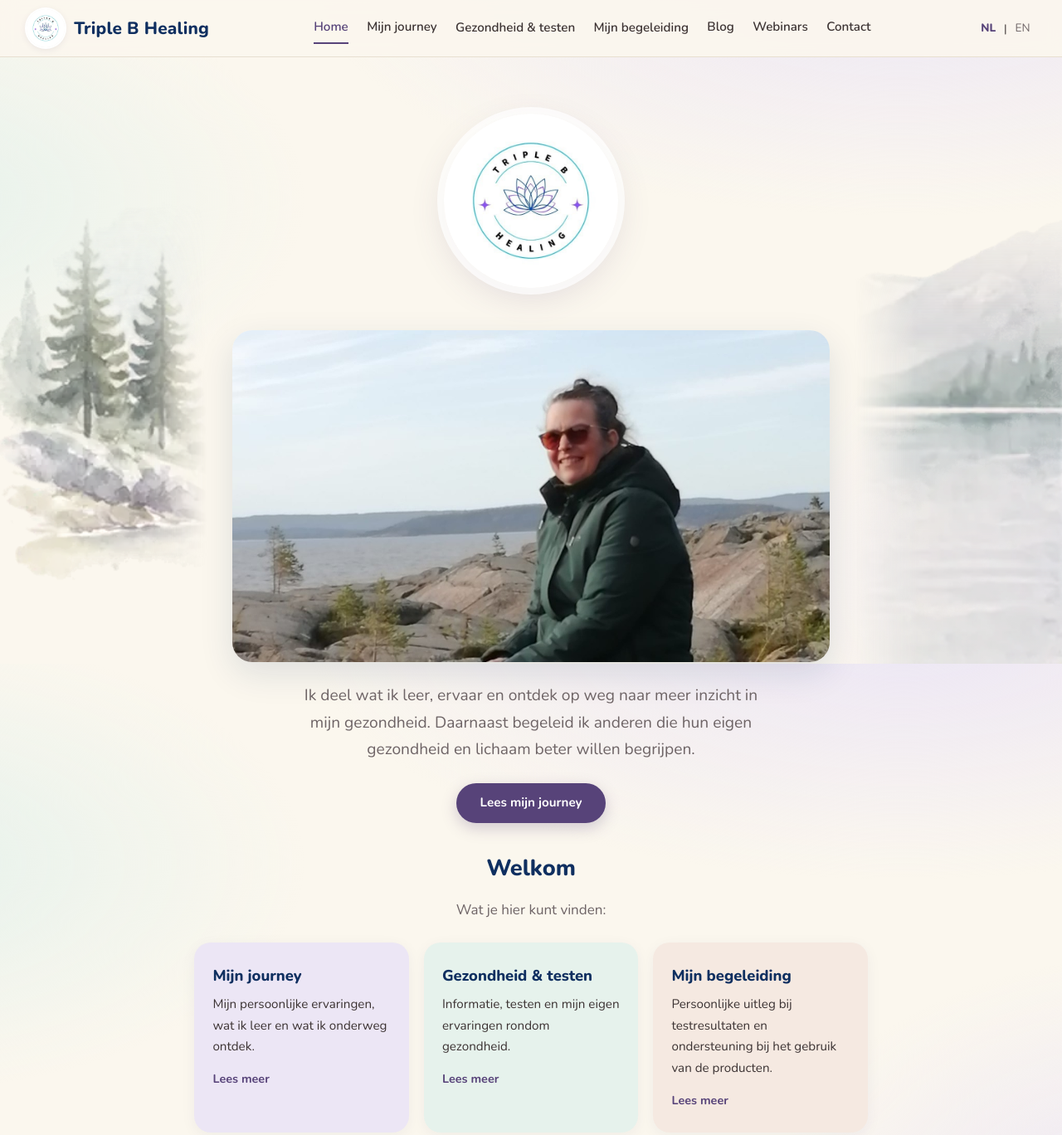
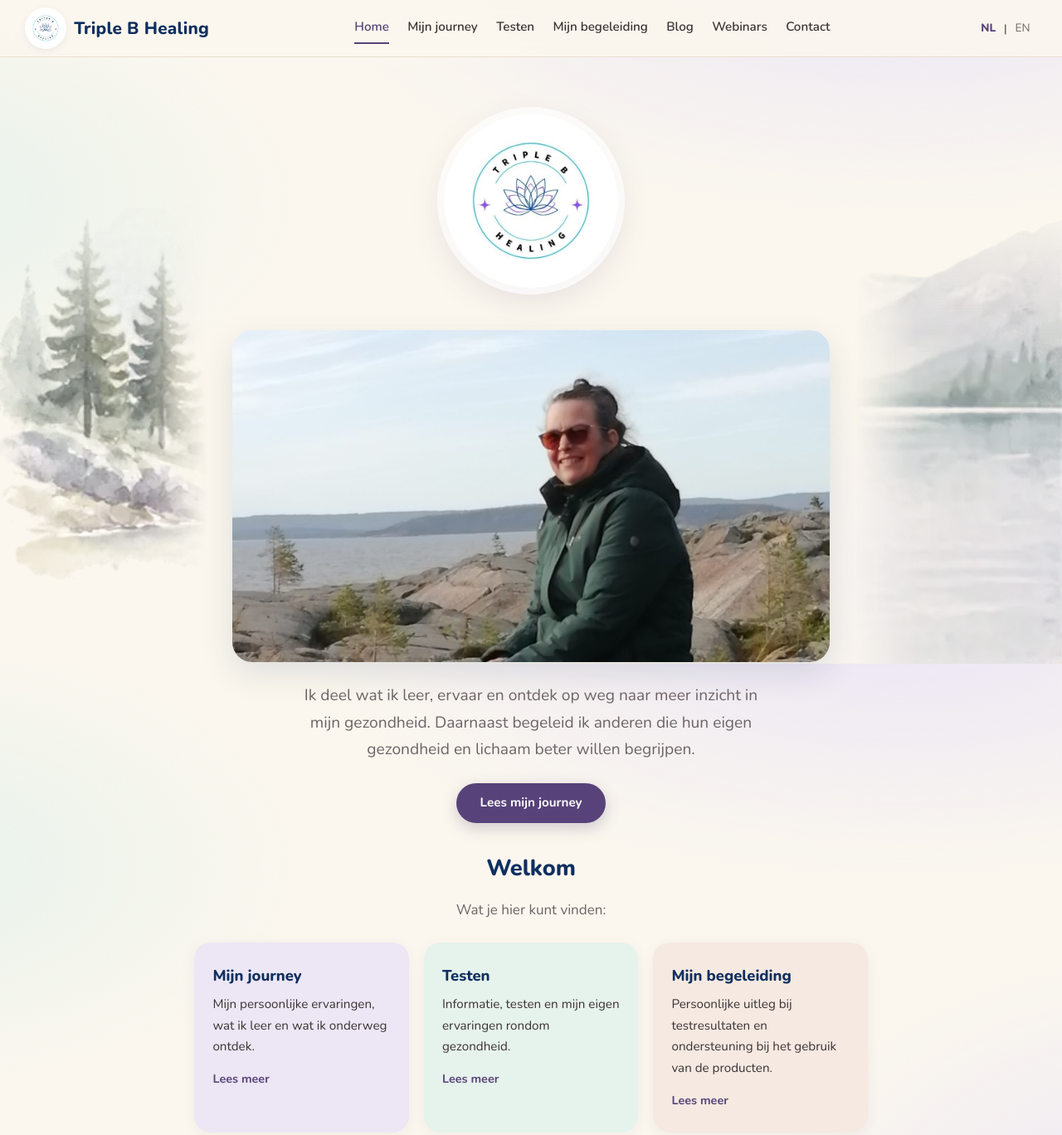
Before and after one commit to triplebhealing/triplebhealing.github.io, a plain HTML site: page nl/index.html in a window 1280 px wide. Shown: the top 1368 px of the page at 83% size. Drawn offline with nearby package versions, Linux system fonts and the light colour scheme.

Commit message:
Menu: Testen en gewone links, NL pagina's
Co-Authored-By: Claude Sonnet 5.5 <noreply@anthropic.com>
Claude-Session: https://claude.ai/code/session_0155xCS3MZnm2ZjBZjVfuuaM

```diff
--- a/nl/index.html
+++ b/nl/index.html
@@ -15,18 +15,8 @@
 <nav class="main-nav">
 <a href="/nl/index.html" class="active">Home</a>
 <a href="/nl/over-mij.html" >Mijn journey</a>
-<div class="nav-dropdown">
-<a href="/nl/gezondheid-testen.html">Gezondheid &amp; testen</a>
-<div class="dropdown-menu">
-<a href="/nl/gezondheid-testen.html">Under construction</a>
-</div>
-</div>
-<div class="nav-dropdown">
+<a href="/nl/gezondheid-testen.html">Testen</a>
 <a href="/nl/mijn-begeleiding.html">Mijn begeleiding</a>
-<div class="dropdown-menu">
-<a href="/nl/mijn-begeleiding.html">Under construction</a>
-</div>
-</div>
 <a href="/nl/blog.html" >Blog</a>
 <a href="/nl/webinars.html" >Webinars</a>
 <a href="/nl/contact.html" >Contact</a>
@@ -55,7 +45,7 @@
 <p class="welcome-intro">Wat je hier kunt vinden:</p>
 <div class="tiles">
 <a class="tile tile-lilac" href="/nl/over-mij.html"><h3>Mijn journey</h3><p>Mijn persoonlijke ervaringen, wat ik leer en wat ik onderweg ontdek.</p><span class="more">Lees meer</span></a>
-<a class="tile tile-mint" href="/nl/gezondheid-testen.html"><h3>Gezondheid &amp; testen</h3><p>Informatie, testen en mijn eigen ervaringen rondom gezondheid.</p><span class="more">Lees meer</span></a>
+<a class="tile tile-mint" href="/nl/gezondheid-testen.html"><h3>Testen</h3><p>Informatie, testen en mijn eigen ervaringen rondom gezondheid.</p><span class="more">Lees meer</span></a>
 <a class="tile tile-peach" href="/nl/mijn-begeleiding.html"><h3>Mijn begeleiding</h3><p>Persoonlijke uitleg bij testresultaten en ondersteuning bij het gebruik van de producten.</p><span class="more">Lees meer</span></a>
 </div>
 
```
Also changed, not shown: nl/blog.html (+1 -11 lines), nl/contact.html (+1 -11 lines), nl/over-mij.html (+1 -11 lines), nl/webinars.html (+1 -11 lines).
